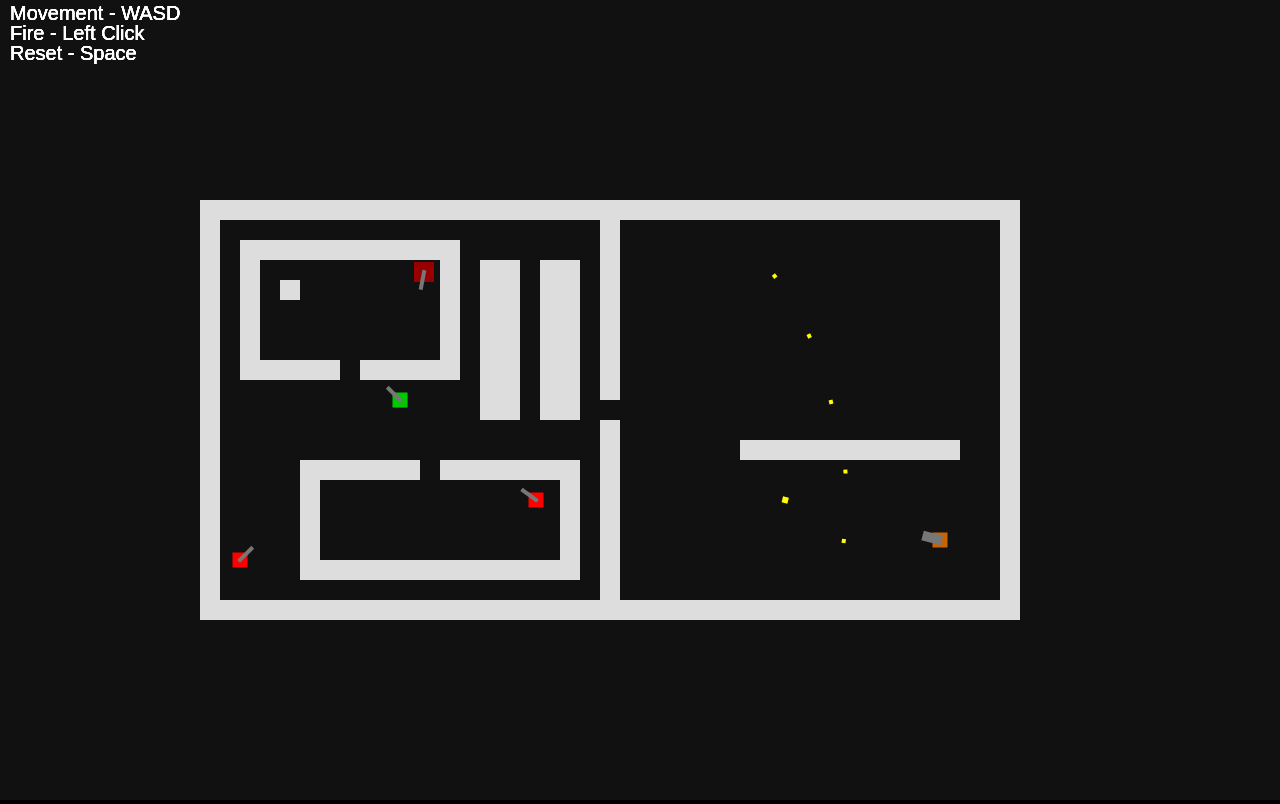
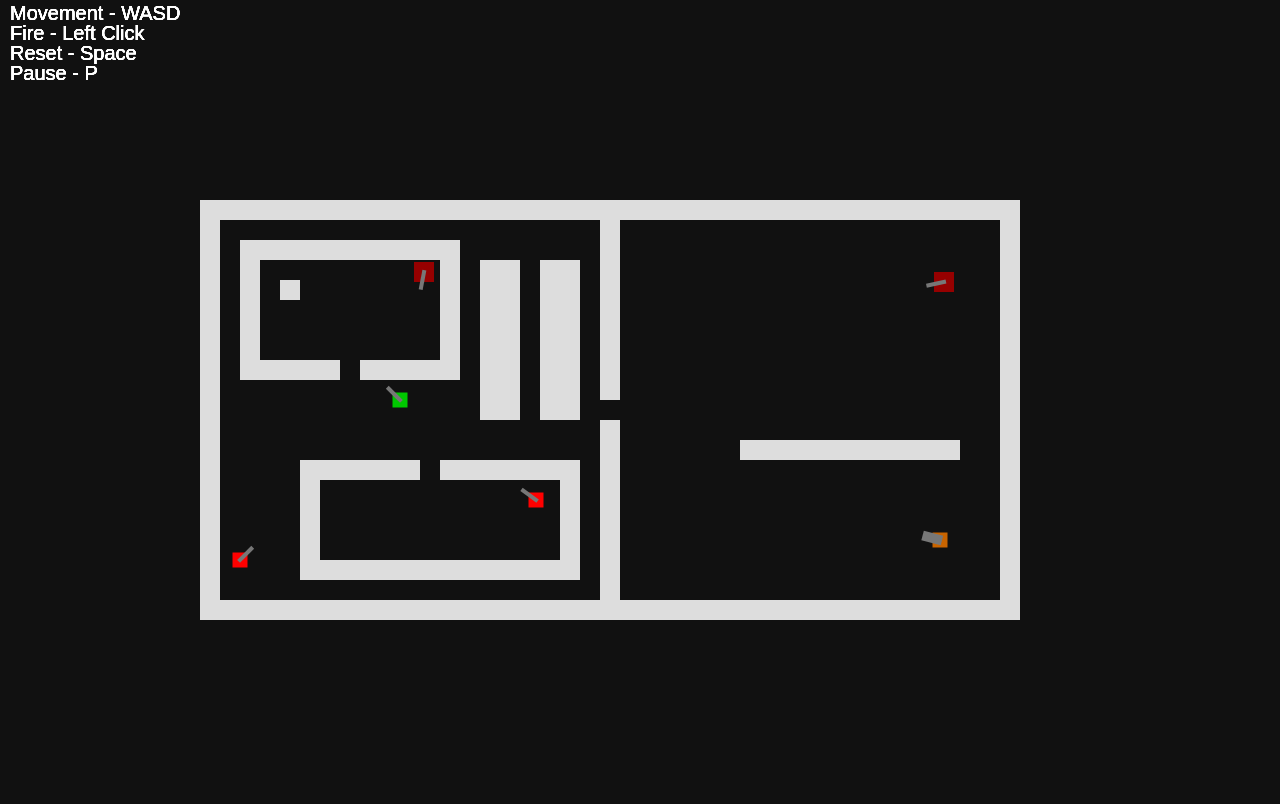
Before and after one commit to LiamSmith7/JSGame, a plain HTML site: page index.html in a window 1280 px wide. Drawn offline with Linux system fonts and the light colour scheme.

Commit message:
Added line of sight checks to enemies, and a pause button (p)

```diff
--- a/app.js
+++ b/app.js
@@ -41,8 +41,7 @@ class Vector2{
     static calculateMagnitude(vector2){
         return Math.sqrt((vector2.X * vector2.X) + (vector2.Y * vector2.Y));
     }
-    // Not sure what the name of this action is
-    static between(firstVector2, secondVector2){
+    static subtract(firstVector2, secondVector2){
         return new Vector2(secondVector2.X - firstVector2.X, secondVector2.Y - firstVector2.Y);
     }
     static add(firstVector2, secondVector2){
@@ -58,11 +57,91 @@ function findAngleFromUnitVector(unitVector){
 }
 
 function findAngle(pos1, pos2){
-    return findAngleFromUnitVector(Vector2.between(pos1, pos2).normalize());
+    return findAngleFromUnitVector(Vector2.subtract(pos1, pos2).normalize());
 }
 
 function findUnitVectorFromAngle(angle){
     return new Vector2(-Math.sin(angle - HALFPI), Math.cos(angle - HALFPI));
+}
+
+function findBlockFromRay(start, finish, findClosest = false){
+    let rayVector = Vector2.subtract(start, finish);
+    /*
+    Divide both X and Y by X and Y
+    {50, 25}
+    yRatio = 25 / 50 = 0.5
+    xRatio = 50 / 25 = 2
+
+    Iterate through X:
+    Find which Y is at X
+    Y = startY + (yRatio * X)
+    Check +X and -X
+
+    Iterate through Y
+    Find which X is at Y
+    X = startX + (xRatio * Y)
+    Check +Y and -Y
+    */
+
+    // If the line goes like \, calculate the values from the lower position.
+    // If the lines goes /, calculate the values from the upper position.
+    let startLower = (rayVector.X < 0 && rayVector.Y < 0 || rayVector.X > 0 && rayVector.Y > 0)
+
+    let hitPoints = [];
+    let xRatio = rayVector.X / rayVector.Y;
+    let yRatio = rayVector.Y / rayVector.X;
+    let lowerPos = new Vector2(Math.ceil(Math.min(start.X, finish.X)), Math.ceil(Math.min(start.Y, finish.Y)));
+    let upperPos = new Vector2(Math.floor(Math.max(start.X, finish.X)), Math.floor(Math.max(start.Y, finish.Y)));
+
+    /*
+    console.log("Start = " + start);
+    console.log("Finish = " + finish);
+    console.log("RayVector = " + rayVector);
+    console.log("LowerPos = " + lowerPos);
+    console.log("UpperPos = " + upperPos);
+    */
+
+    for(let x = 0; x < upperPos.X - lowerPos.X; x++){
+        let y = (startLower ? lowerPos.Y : upperPos.Y) + (yRatio * x);
+        let offsetX = Math.floor(lowerPos.X) + x;
+        if(read(offsetX, Math.floor(y)) != null)
+            hitPoints.push(new Vector2(offsetX, y));
+
+        if(read(offsetX - 1, Math.floor(y)) != null)
+            hitPoints.push(new Vector2(offsetX - 1, y));
+
+    }
+
+    for(let y = 0; y < upperPos.Y - lowerPos.Y; y++){
+        let x = (startLower ? lowerPos.X : upperPos.X) + (xRatio * y);
+        let offsetY = Math.floor(lowerPos.Y) + y;
+        if(read(Math.floor(x), offsetY) != null)
+            hitPoints.push(new Vector2(x, offsetY));
+
+        if(read(Math.floor(x), offsetY - 1) != null)
+            hitPoints.push(new Vector2(x, offsetY - 1));
+
+    }
+
+    if(!findClosest){
+        return hitPoints.length > 0;
+    }
+    else if(hitPoints.length > 0){ // This doesn't work yet
+        //console.log(hitPoints.length);
+        let closest = hitPoints[0];
+        let closestMagnitude = Vector2.subtract(closest, start).magnitude;
+        for(let i = 1; i < hitPoints.length; i++){
+            let checkingMagnitude = Vector2.subtract(hitPoints[i], start).magnitude;
+            if(checkingMagnitude < closestMagnitude){
+                closestMagnitude = checkingMagnitude;
+                closest = hitPoints[i];
+            }
+        }
+        return closest;
+    }
+    else{
+        return null;
+    }
 }
 
 // ============================================================================================================================================= //
@@ -88,8 +167,7 @@ function togglePause(){
     paused = !paused;
 }
 
-function round(num)
-{
+function round(num){
     return (Math.round(num * 1000) / 1000) + 0.0;
 }
 
@@ -169,13 +247,16 @@ function start(){
 
     placeHorizontal(22, 37, 47, 1);
 
+    entities.push(new Enemy(12, 28));
+    entities.push(new Enemy(26.8, 25));
+    entities.push(new LargeEnemy(21.2, 13.6));
+    entities.push(new LargeEnemy(47.2, 14.1));
+    entities.push(new ClusterEnemy(47, 27));
+
     player = new Player(20, 20);
     entities.push(player);
 
-    entities.push(new Enemy(12, 28));
-    entities.push(new Enemy(26.8, 25));
-    entities.push(new LargeEnemy(21.2, 13.6));
-    entities.push(new ClusterEnemy(47, 27));
+    place(10, 10, 1);
 
     game.interval = setInterval(update, 20);
 }
@@ -266,6 +347,7 @@ function draw(){
         canvas.fillText("Movement - WASD", 10, 20);
         canvas.fillText("Fire - Left Click", 10, 40);
         canvas.fillText("Reset - Space", 10, 60);
+        canvas.fillText("Pause - P", 10, 80);
     }
 }
 
@@ -476,12 +558,15 @@ class Enemy extends Entity {
     }
     update(){
         this.changeAngle();
-        if(this._cooldown == 0){
+        if(!findBlockFromRay(this._position, player.position)){
+            if(this._cooldown <= 0){
                 projectiles.push(new Projectile(this, player.position));
                 this._cooldown = 25;
             }
-        // Pathfind (?)
-        // Line of sight (?)
+        }
+        else{
+            // Move
+        }
         super.update();
     }
 }
@@ -496,9 +581,14 @@ class LargeEnemy extends Enemy{
     }
     update(){
         this.changeAngle();
-        if(this._cooldown == 0){
+        if(!findBlockFromRay(this._position, player.position)){
+            if(this._cooldown <= 0){
                 projectiles.push(new BouncingProjectile(this, player.position));
                 this._cooldown = 50;
+            }
+        }
+        else{
+            // MOVE
         }
         super.update();
     }
@@ -513,9 +603,14 @@ class ClusterEnemy extends Enemy{
     }
     update(){
         this.changeAngle();
-        if(this._cooldown == 0){
+        if(!findBlockFromRay(this._position, player.position)){
+            if(this._cooldown <= 0){
                 projectiles.push(new ClusterProjectile(this, player.position));
                 this._cooldown = 50;
+            }
+        }
+        else{
+            // MOVE
         }
         super.update();
     }
@@ -533,9 +628,8 @@ class Projectile extends Entity {
         this.setHitbox(0.2, 0.2);
         this._damage = 1;
 
-
         //let unitVector = normalizeVector(getVector(shotBy.position, shotTo))
-        let unitVector = Vector2.between(shotBy.position, shotTo).normalize();
+        let unitVector = Vector2.subtract(shotBy.position, shotTo).normalize();
         this._momentum = new Vector2(unitVector.X * speed, unitVector.Y * speed);
         this._angle = findAngleFromUnitVector(unitVector);
     }
@@ -680,6 +774,7 @@ function update(e){
 //   EVENT LISTENERS
 // ============================================================================================================================================= //
 
+let pauseDebounce = false;
 document.addEventListener("keydown", (e) => {
     switch(e.key){
         case "d":
@@ -693,6 +788,12 @@ document.addEventListener("keydown", (e) => {
             break;
         case "w":
             movement[0] = 1;
+            break;
+        case "p":
+            if(!pauseDebounce){
+                pauseDebounce = true;
+                paused = !paused;
+            }
             break;
         default:
             break;
@@ -715,6 +816,9 @@ document.addEventListener("keyup", (e) => {
             break;
         case " ":
             start();
+            break;
+        case "p":
+            pauseDebounce = false;
             break;
         default:
             break;
--- a/style.css
+++ b/style.css
@@ -1,12 +1,5 @@
 * {
+    background-color: #111111;
     margin: 0;
     overflow: hidden;
 }
-
-body{
-    background-color: black;
-}
-
-canvas{
-    background-color: #111111;
-}
```
Lines whose indentation alone changed are shown as unchanged.
